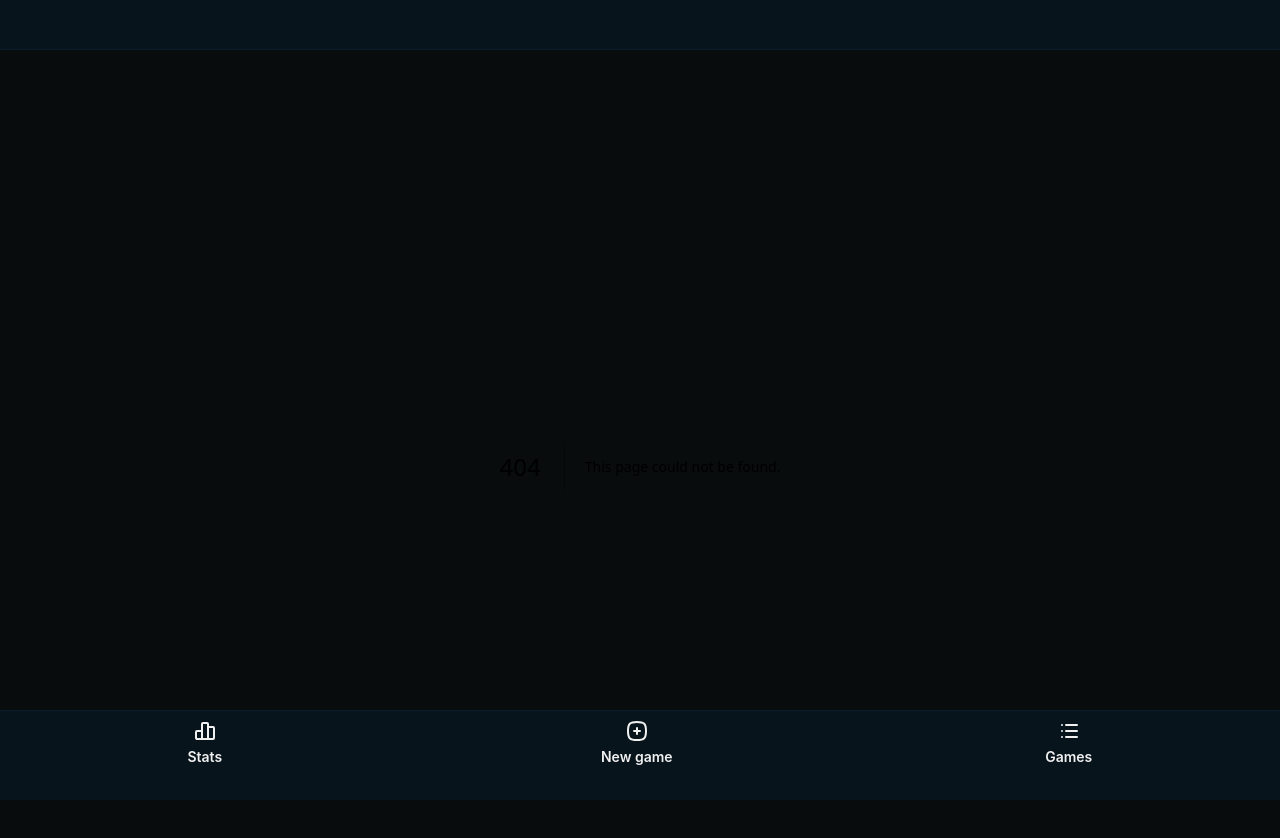
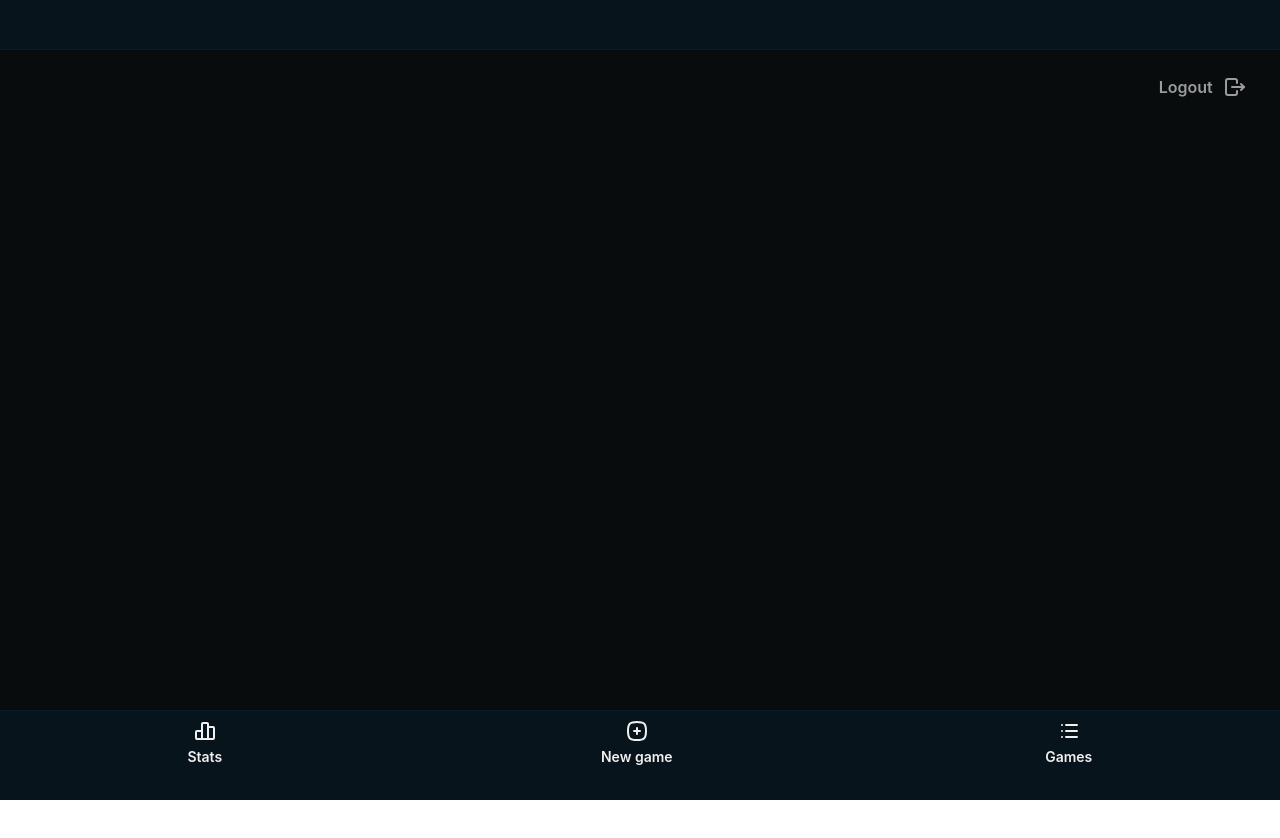
Before and after one commit to Larppuli/Scoreboard-2.0, a Next.js app: page /profile in a window 1280 px wide. Before the commit this address had no page. Shown: the top 838 px of the page. After the commit the page ends 800 px from the top, so only its background shows below. Built offline with nearby package versions, Linux system fonts and the light colour scheme.

Commit message:
implemented profile page placeholder

```diff
--- /dev/null
+++ b/app/profile/page.tsx
@@ -0,0 +1,28 @@
+'use client';
+
+import { IconLogout } from '@tabler/icons-react';
+import { Stack, Button } from '@mantine/core';
+import { useRouter } from 'next/navigation';
+
+export default function Page() {
+    const router = useRouter();
+
+    // Logout function that sends a POST request to the server
+    const handleLogout = async () => {
+        try {
+          const res = await fetch('/api/logout', { method: 'POST' });
+          if (!res.ok) throw new Error('Logout failed');
+          router.push('/login');
+        } catch (error) {
+          console.error('Logout error:', error);
+        }
+      };
+
+    return (
+        <Stack>
+            <Stack align="flex-end">
+                <Button onClick={handleLogout} c={'#9c9c9c'}  w={'130px'} variant="subtle" size="md" rightSection={<IconLogout />}>Logout</Button>
+            </Stack>
+        </Stack>
+    )
+  }
```
